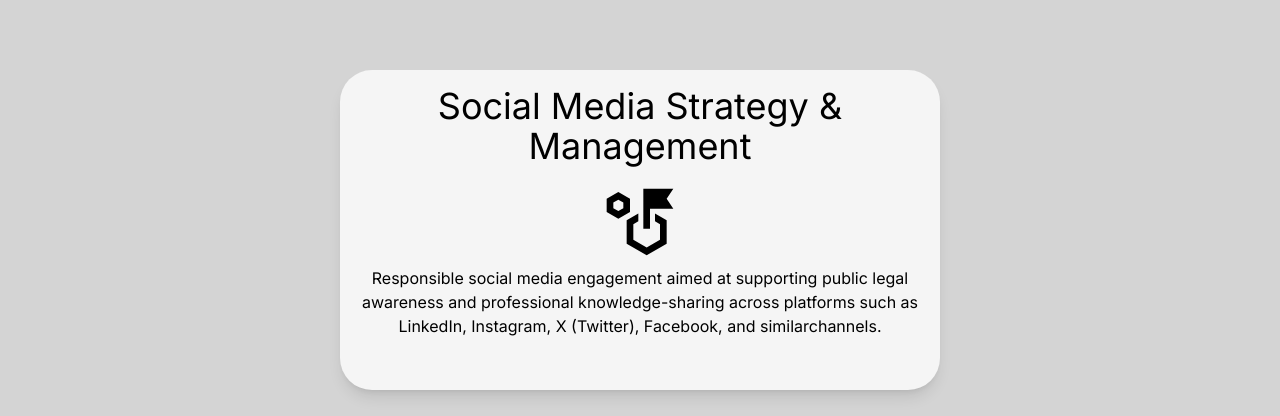
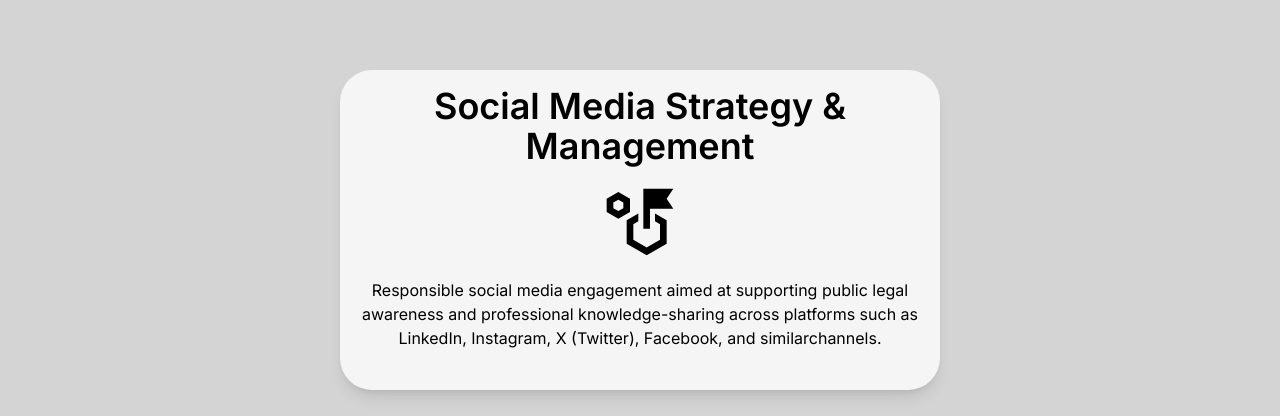
Before and after one commit to AkshayJosephJimmy/legal_digital_consultancy, a React (Vite) app in the folder legal_digital_frontend/: page /services in a window 1280 px wide. Shown: the part 490-906 px from the top of the page. Built offline with nearby package versions, Linux system fonts and the light colour scheme.

Commit message:
changed choose cards to neutral

```diff
--- a/legal_digital_frontend/src/components/ChooseCards.jsx
+++ b/legal_digital_frontend/src/components/ChooseCards.jsx
@@ -11,7 +11,7 @@ function ChooseCards({feature}) {
 
 
 return(
-    <div className="h-70 w-50 bg-white rounded-4xl hover:translate-y-2 transition-all duration-300 ">
+    <div className="h-70 w-50 bg-neutral-100 rounded-4xl hover:translate-y-2 transition-all duration-300 ">
         <h3 className="text-2xl font-bold text-center p-4">{feature.title}</h3>
 
         <p className="text-center p-3">{feature.description}</p>
--- a/legal_digital_frontend/src/components/ServiceCards.jsx
+++ b/legal_digital_frontend/src/components/ServiceCards.jsx
@@ -11,10 +11,10 @@ function ServiceCards({service,onClick}) {
     return(
         <div className="bg-neutral-100 h-100 shadow-lg rounded-4xl hover:bg-neutral-500 hover:translate-y-1 transition-all duration-200 w-150 lg:h-80  " onClick={onClick}>
 
-            <h3 className="text-black text-2xl text-center p-4 lg:text-4xl ">{service.title}</h3>
+            <h3 className="text-black text-2xl text-center font-semibold p-4 lg:text-4xl ">{service.title}</h3>
             <img src={service.image} alt={service.title} className=" h-15 w-25 mx-auto lg:h-20 lg:w-30 "/>
 
-            <p className="text-black text-center p-1">{service.description}</p>
+            <p className="text-black text-center box p-4">{service.description}</p>
 
 
 
```
